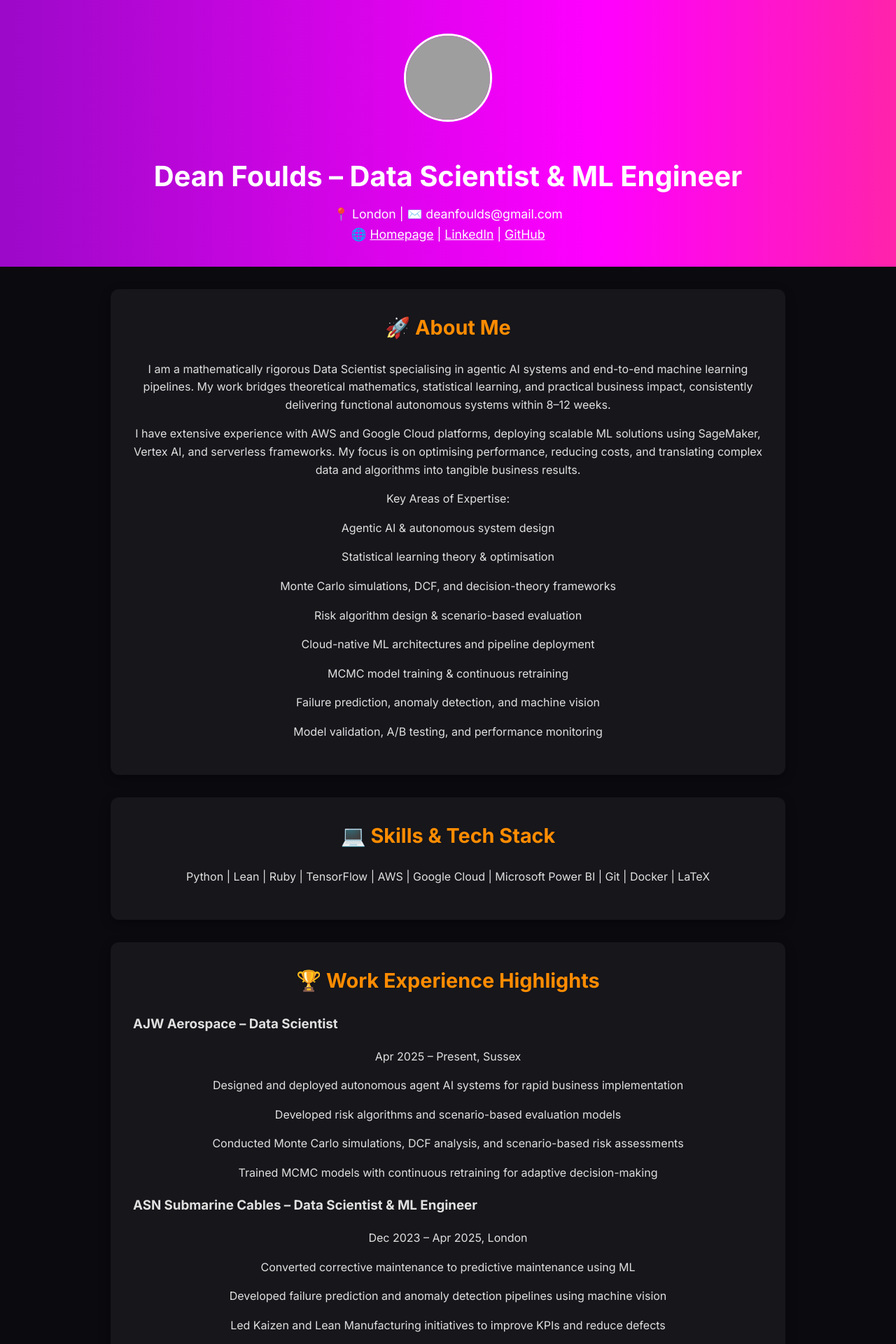
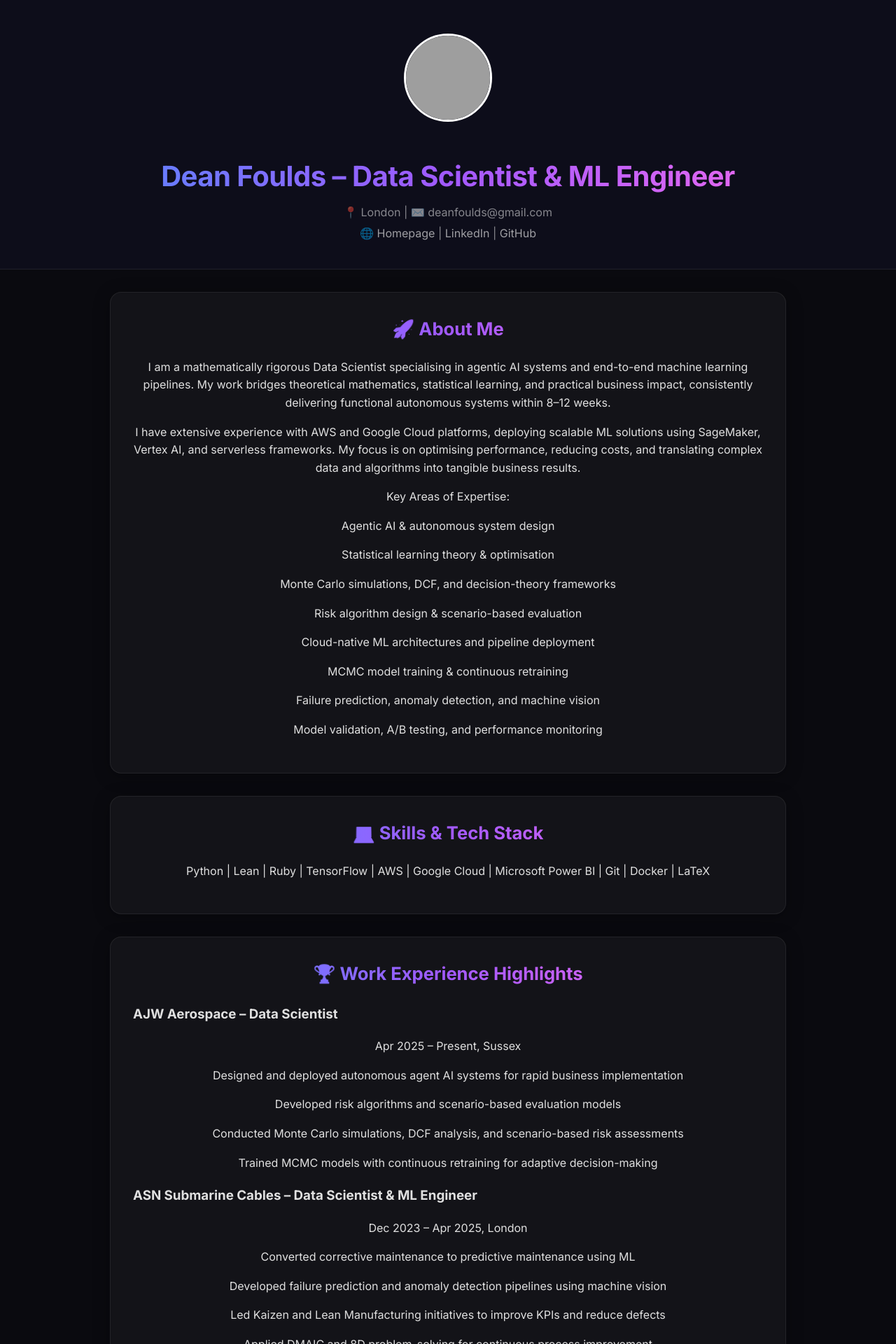
Before and after one commit to Dean-Foulds/Dean-Foulds, a Jekyll site: the page built from index.md, in a window 1280 px wide. Shown: the top 1920 px of the page at 70% size. Built offline with Jekyll 4.4.1, drawn with Linux system fonts in a browser that asks for light colours; grey boxes are pictures that could not be loaded.

Commit message:
Formal Gemini-style header with gradient text

```diff
--- a/assets/css/style.css
+++ b/assets/css/style.css
@@ -16,31 +16,55 @@ body {
 header {
   text-align: center;
   padding: 3rem 1rem 2rem 1rem;
-  background: linear-gradient(90deg, #6a0dad, #ff00ff, #ff6a00, #4a00e0);
-  background-size: 300% 300%;
-  animation: gradient-move 6s ease infinite;
+  background: #0d0d1a;
+  border-bottom: 1px solid rgba(255, 255, 255, 0.08);
   color: #fff;
 }
 
-@keyframes gradient-move {
-  0% {background-position: 0% 50%;}
-  50% {background-position: 100% 50%;}
-  100% {background-position: 0% 50%;}
+header img {
+  width: 120px;
+  height: 120px;
+  border-radius: 50%;
+  border: 3px solid rgba(255,255,255,0.15);
+  margin-bottom: 1rem;
 }
 
 header h1 {
   font-size: 2.5rem;
-  margin-bottom: 0.5rem;
+  margin-bottom: 0.4rem;
+  background: linear-gradient(90deg, #4b8eff, #a259ff, #ff6eeb);
+  -webkit-background-clip: text;
+  -webkit-text-fill-color: transparent;
+  background-clip: text;
+  font-weight: 700;
+  letter-spacing: -0.5px;
+}
+
+header .subtitle {
+  font-size: 1.1rem;
+  color: rgba(255,255,255,0.5);
+  margin-bottom: 0.8rem;
+  letter-spacing: 0.5px;
+  background: linear-gradient(90deg, #4b8eff, #a259ff, #ff6eeb);
+  -webkit-background-clip: text;
+  -webkit-text-fill-color: transparent;
+  background-clip: text;
 }
 
 header p {
-  font-size: 1.1rem;
-  margin: 0;
+  font-size: 1rem;
+  margin: 0.3rem 0;
+  color: rgba(255,255,255,0.5);
 }
 
 header a {
-  color: #fff;
-  text-decoration: underline;
+  color: rgba(255,255,255,0.6);
+  text-decoration: none;
+  transition: color 0.3s ease;
+}
+
+header a:hover {
+  color: #a259ff;
 }
 
 /* ===============================
@@ -56,23 +80,28 @@ header a {
 }
 
 .content-wrapper section {
-  background: rgba(255, 255, 255, 0.05);
+  background: rgba(255, 255, 255, 0.04);
   padding: 2rem;
-  border-radius: 12px;
+  border-radius: 16px;
   width: 100%;
-  box-shadow: 0 4px 15px rgba(0,0,0,0.3);
+  border: 1px solid rgba(255,255,255,0.07);
+  box-shadow: 0 4px 24px rgba(0,0,0,0.3);
   transition: transform 0.3s ease, box-shadow 0.3s ease;
 }
 
 .content-wrapper section:hover {
-  transform: translateY(-5px);
-  box-shadow: 0 8px 25px rgba(255,0,255,0.4);
+  transform: translateY(-4px);
+  box-shadow: 0 8px 32px rgba(162, 89, 255, 0.2);
 }
 
 .content-wrapper section h2 {
   text-align: center;
   margin-top: 0;
-  color: #ff8c00;
+  font-size: 1.6rem;
+  background: linear-gradient(90deg, #4b8eff, #a259ff, #ff6eeb);
+  -webkit-background-clip: text;
+  -webkit-text-fill-color: transparent;
+  background-clip: text;
 }
 
 .content-wrapper section p,
@@ -85,13 +114,13 @@ header a {
    Links
 =============================== */
 a {
-  color: #9b59b6;
+  color: #a259ff;
   text-decoration: none;
   transition: color 0.3s ease;
 }
 
 a:hover {
-  color: #ff00ff;
+  color: #ff6eeb;
 }
 
 /* ===============================
@@ -106,8 +135,9 @@ a:hover {
 }
 
 .project-card {
-  background: rgba(255, 255, 255, 0.05);
-  border-radius: 12px;
+  background: rgba(255, 255, 255, 0.04);
+  border: 1px solid rgba(255,255,255,0.07);
+  border-radius: 16px;
   padding: 1.5rem;
   transition: transform 0.3s ease, box-shadow 0.3s ease;
   display: flex;
@@ -116,20 +146,21 @@ a:hover {
 }
 
 .project-card:hover {
-  transform: translateY(-5px);
-  box-shadow: 0 8px 20px rgba(255, 0, 255, 0.4);
+  transform: translateY(-4px);
+  box-shadow: 0 8px 24px rgba(162, 89, 255, 0.25);
 }
 
 .project-card h3 {
-  font-size: 1.4rem;
+  font-size: 1.2rem;
   margin-bottom: 0.8rem;
-  background: linear-gradient(90deg, #ff00ff, #ff6a00, #4a00e0);
+  background: linear-gradient(90deg, #4b8eff, #a259ff, #ff6eeb);
   -webkit-background-clip: text;
   -webkit-text-fill-color: transparent;
+  background-clip: text;
 }
 
 .project-card p {
-  color: #ccc;
+  color: #aaa;
   font-size: 0.95rem;
   flex-grow: 1;
   margin-bottom: 1rem;
@@ -137,18 +168,19 @@ a:hover {
 
 .project-card a {
   align-self: center;
-  padding: 0.4rem 0.8rem;
-  background: linear-gradient(90deg, #8e2de2, #4a00e0, #ff00ff);
+  padding: 0.45rem 1rem;
+  background: linear-gradient(90deg, #4b8eff, #a259ff);
   color: #fff;
-  border-radius: 6px;
+  border-radius: 8px;
   font-weight: 500;
   text-decoration: none;
+  -webkit-text-fill-color: #fff;
   transition: all 0.3s ease;
 }
 
 .project-card a:hover {
   transform: translateY(-2px);
-  box-shadow: 0 6px 15px rgba(255,0,255,0.5);
+  box-shadow: 0 6px 16px rgba(162, 89, 255, 0.4);
 }
 
 /* ===============================
@@ -158,11 +190,5 @@ footer {
   text-align: center;
   margin: 3rem 0;
   font-size: 0.9rem;
-  color: #888;
+  color: #555;
 }
-/* ===============================
-   Emoji Size
-=============================== */
-.card-section h2 {
-  font-size: 1.8rem;
-}
```
